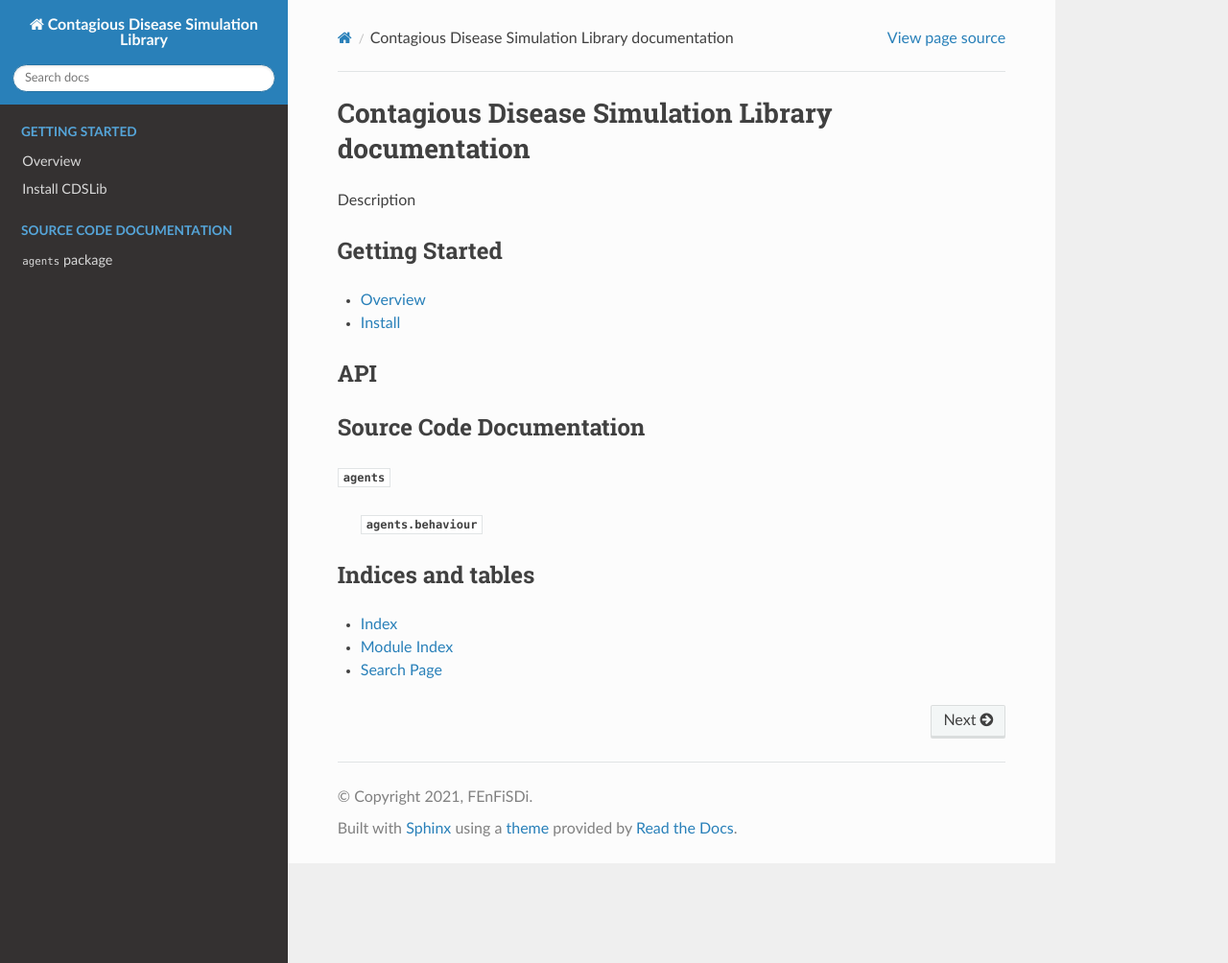
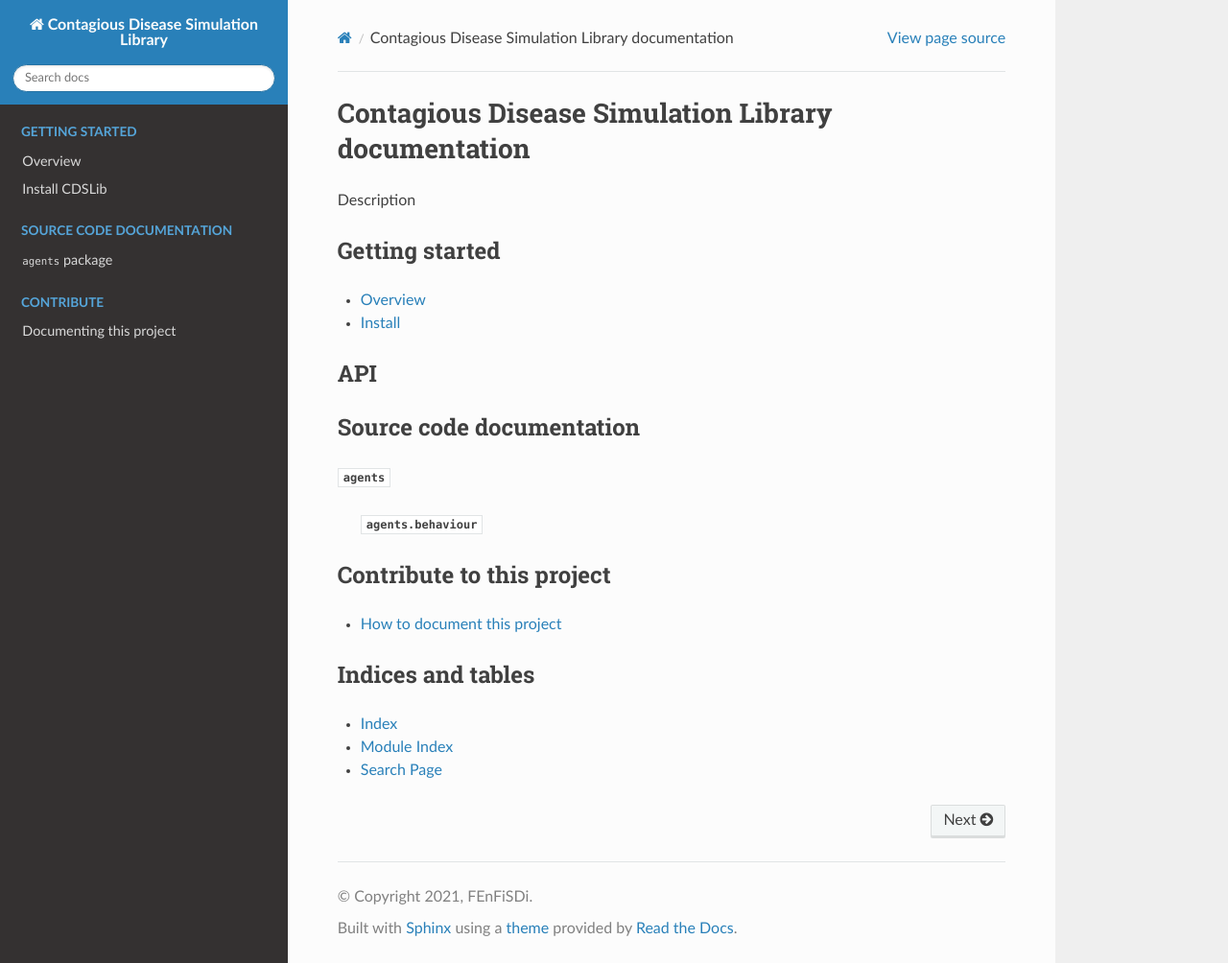
Before and after one commit to fenfisdi/cdslib_agents, a Sphinx documentation site: the page built from docs/source/index.rst, in a window 1280 px wide and 1004 px high. Shown: the whole window at 96% size. Built offline with Sphinx 7.4.7 and the Read the Docs theme 2.0.0, drawn with Linux system fonts in a browser that asks for light colours.

```diff
--- a/docs/source/index.rst
+++ b/docs/source/index.rst
@@ -11,12 +11,12 @@ Contagious Disease Simulation Library |version| documentation
 
 Description
 
-Getting Started
+Getting started
 ===============
 
 .. toctree::
    :maxdepth: 2
-   :caption: Getting Started
+   :caption: Getting started
    :hidden:
 
    start/overview
@@ -24,8 +24,6 @@ Getting Started
 
 - :ref:`Overview <start-overview>`
 - :ref:`Install <start-install>`
-
-
 
 API
 ===
@@ -36,12 +34,12 @@ API
    :hidden:
 
 
-Source Code Documentation
+Source code documentation
 =========================
 
 .. toctree::
    :maxdepth: 6
-   :caption: Source Code Documentation
+   :caption: Source code documentation
    :hidden:
 
    code_docs/agents/agents
@@ -50,6 +48,18 @@ Source Code Documentation
 
    :mod:`agents.behaviour`
 
+Contribute to this project
+==========================
+
+.. toctree::
+   :maxdepth: 6
+   :caption: Contribute
+   :hidden:
+
+   contribute/documentation
+
+- :ref:`How to document this project <contribute-documentation>`
+
 Indices and tables
 ==================
 
```
Also changed, not shown: docs/source/contribute/documentation.rst (added, +35 -0 lines), 7 other files.
